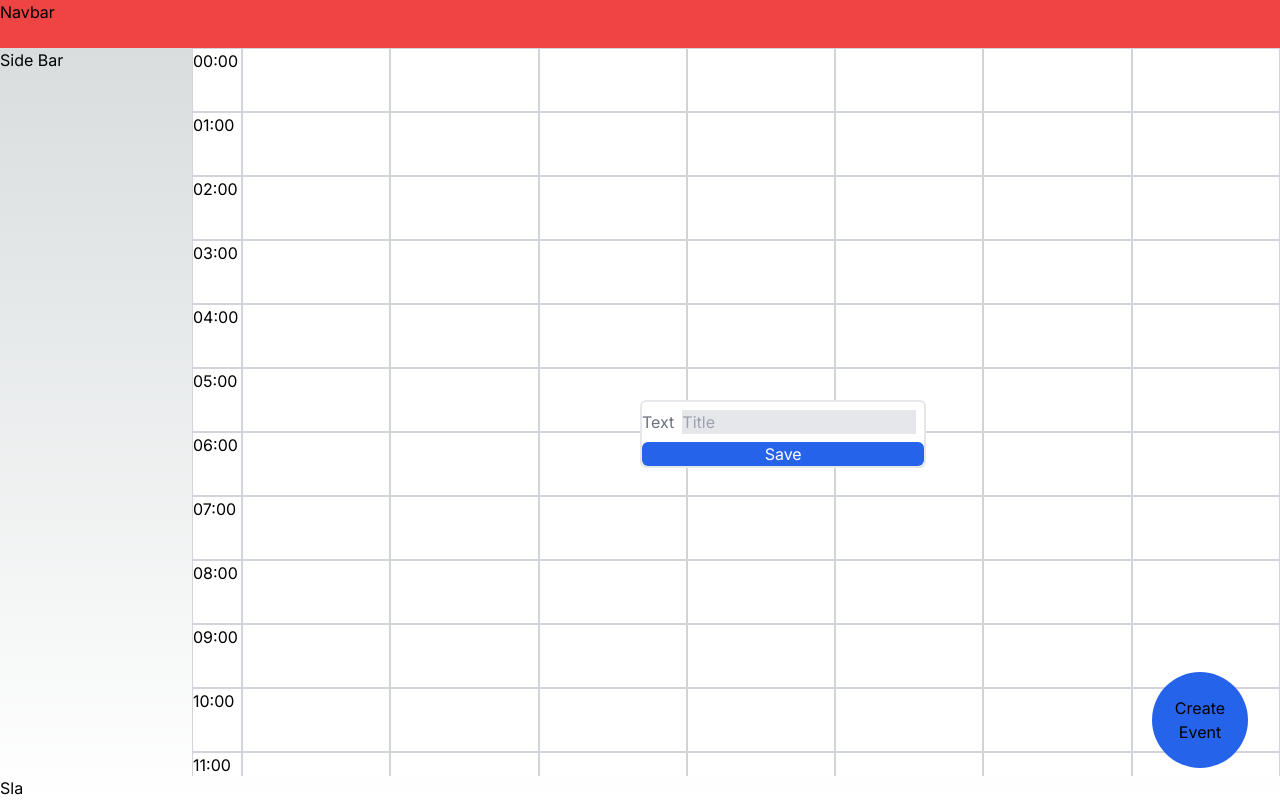
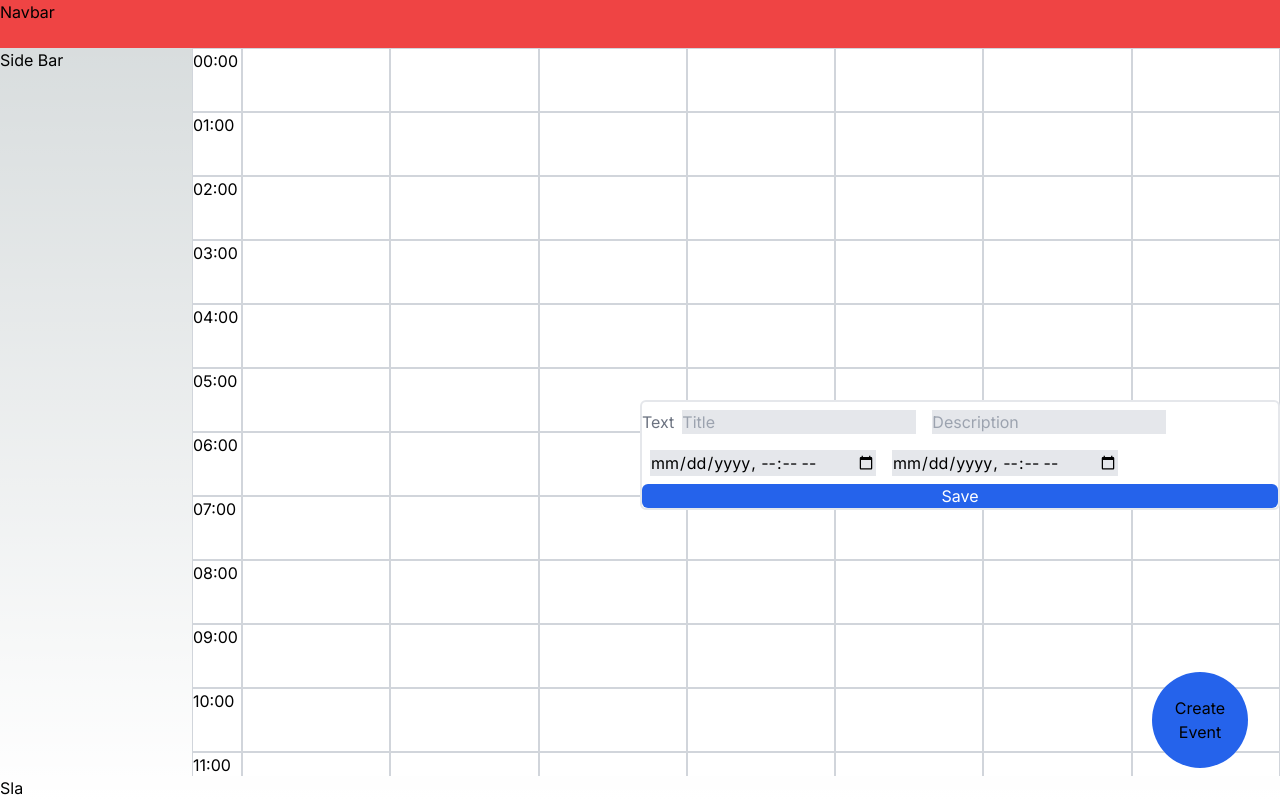
Before and after one commit to lucasduartesobreira/CalendarForge, a Next.js app: page / in a window 1280 px wide. Both pictures are taken after a click on the button "Create Event". Built offline with nearby package versions, Linux system fonts and the light colour scheme.

Commit message:
feat(events): add dates and description fields to the create events forms

```diff
--- a/app/components/createEvent/createEvent.tsx
+++ b/app/components/createEvent/createEvent.tsx
@@ -19,19 +19,23 @@ const CreateEventForm = ({ setOpen }: { setOpen: (open: boolean) => void }) => {
   if (storageContext.isSome()) {
     const { eventsStorage } = storageContext.unwrap();
 
-    const handleChange =
+    const handleChangeText =
       <A extends keyof Omit<CreateEvent, "endDate" | "startDate">>(prop: A) =>
       (event: React.ChangeEvent<HTMLInputElement>) => {
         form[prop] = event.target.value;
         setForm(form);
       };
 
+    const handleChangeDates =
+      <A extends keyof Pick<CreateEvent, "endDate" | "startDate">>(prop: A) =>
+      (event: React.ChangeEvent<HTMLInputElement>) => {
+        const target = new Date(event.target.value);
+        form[prop] = target.getTime();
+        setForm(form);
+      };
+
     const handleSubmit = (submitEvent: any) => {
       submitEvent.preventDefault();
-
-      let dateNow = Date.now();
-      form.endDate = dateNow + 60 * 60 * 1000;
-      form.startDate = dateNow;
 
       eventsStorage.add(form);
       setOpen(false);
@@ -49,8 +53,26 @@ const CreateEventForm = ({ setOpen }: { setOpen: (open: boolean) => void }) => {
           <input
             placeholder="Title"
             className="text-black m-2 bg-gray-200"
-            onChange={handleChange("title")}
+            onChange={handleChangeText("title")}
             type="text"
+          />
+          <input
+            placeholder="Description"
+            className="text-black m-2 bg-gray-200"
+            onChange={handleChangeText("description")}
+            type="text"
+          />
+          <input
+            placeholder=""
+            className="text-black m-2 bg-gray-200"
+            onChange={handleChangeDates("startDate")}
+            type="datetime-local"
+          />
+          <input
+            placeholder=""
+            className="text-black m-2 bg-gray-200"
+            onChange={handleChangeDates("endDate")}
+            type="datetime-local"
           />
         </label>
         <input
```
